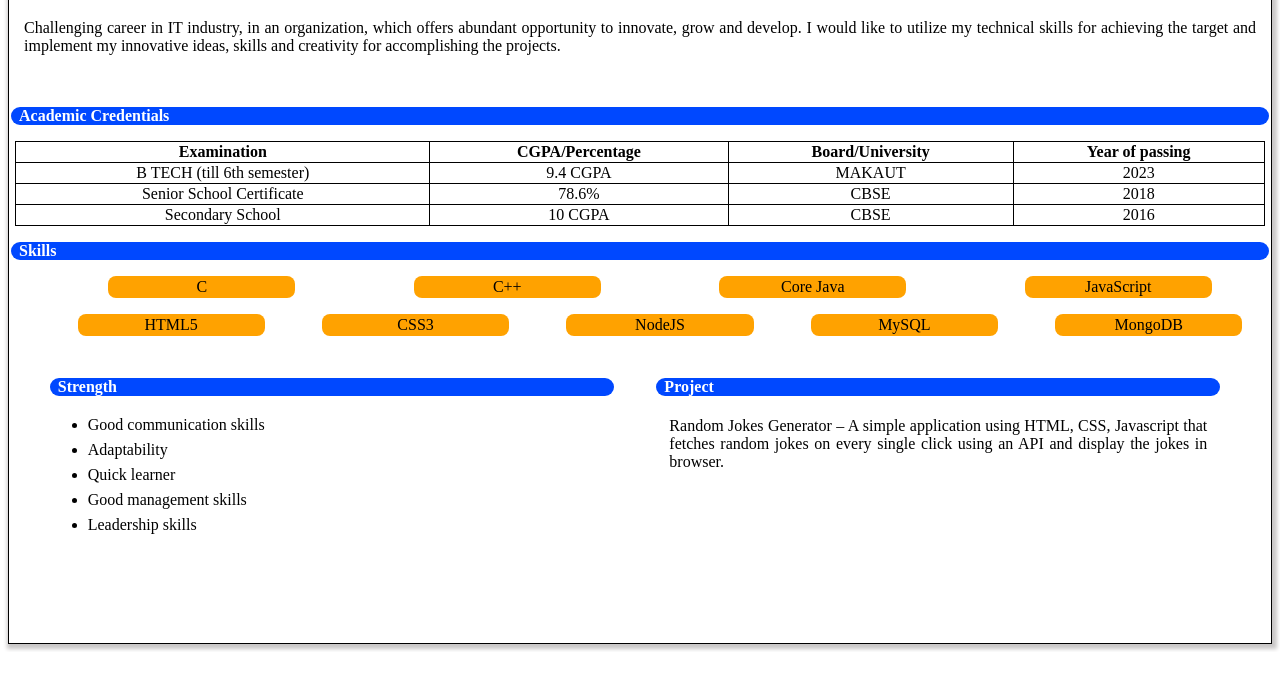
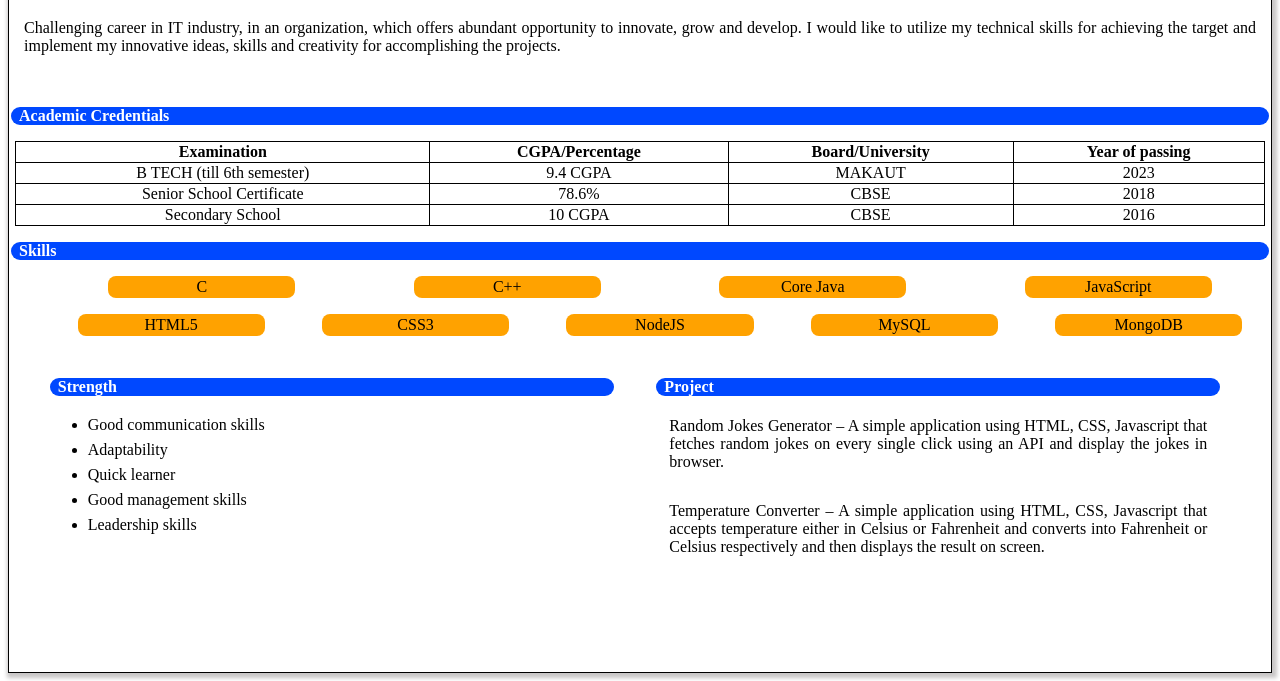
Before and after one commit to naba93980/Projects, a plain HTML site: page CV/index2.html in a window 1280 px wide. Shown: the part 215-896 px from the top of the page. Before the commit the page ends 867 px from the top, so only its background shows below. Drawn offline with Linux system fonts and the light colour scheme.

Commit message:
added temperature converter project

```diff
--- a/CV/index2.html
+++ b/CV/index2.html
@@ -237,6 +237,12 @@ body {
           Javascript that fetches random jokes on every single click using an
           API and display the jokes in browser.
         </p>
+        <p class="para">
+          Temperature Converter – A simple application using HTML, CSS,
+          Javascript that accepts temperature either in Celsius or Fahrenheit
+          and converts into Fahrenheit or Celsius respectively and then displays
+          the result on screen.
+        </p>
       </div>
     </div>
     <div id="signature">
```
Lines whose indentation alone changed are shown as unchanged.
